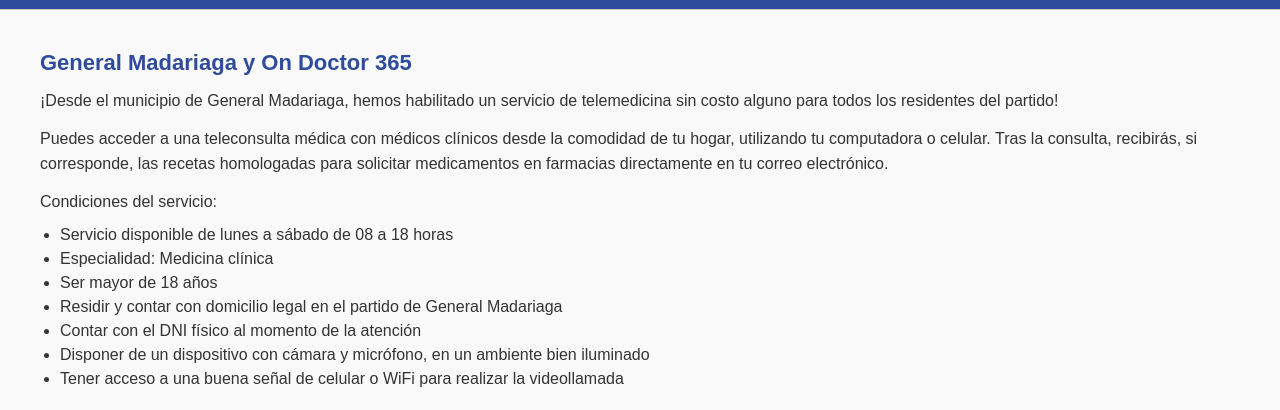
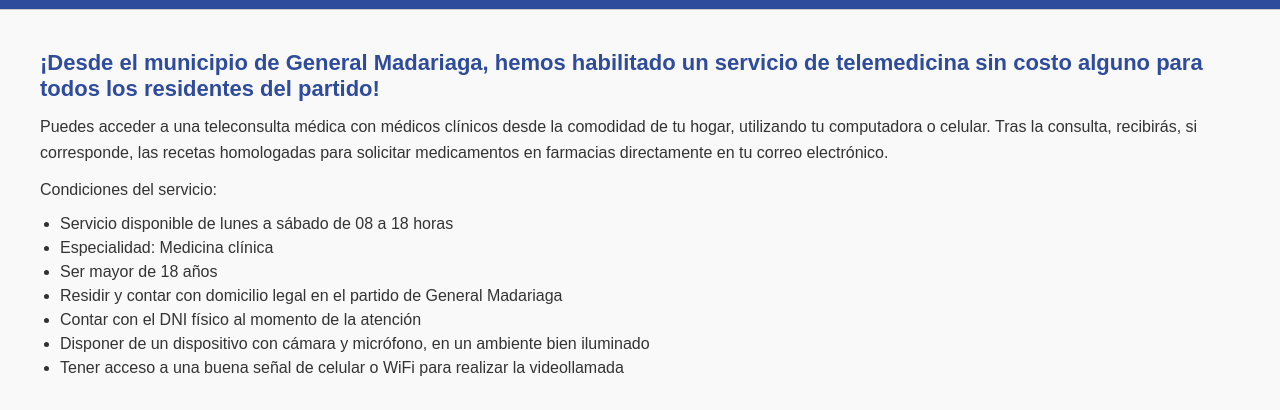
Before and after one commit to IT-OnDoctor/LandingMadariaga, a plain HTML site: page Web Madariaga/index.html in a window 1280 px wide. Shown: the part 65-475 px from the top of the page. Drawn offline with Linux system fonts and the light colour scheme.

Commit message:
Update h2

```diff
--- a/Web Madariaga/index.html
+++ b/Web Madariaga/index.html
@@ -28,12 +28,11 @@
       <section class="about-section">
         <div class="about-container">
           <div class="about-block">
-            <h2>General Madariaga y On Doctor 365</h2>
-            <p>
+            <h2>
               ¡Desde el municipio de General Madariaga, hemos habilitado un
               servicio de telemedicina sin costo alguno para todos los
               residentes del partido!
-            </p>
+            </h2>
             <p>
               Puedes acceder a una teleconsulta médica con médicos clínicos
               desde la comodidad de tu hogar, utilizando tu computadora o
```
